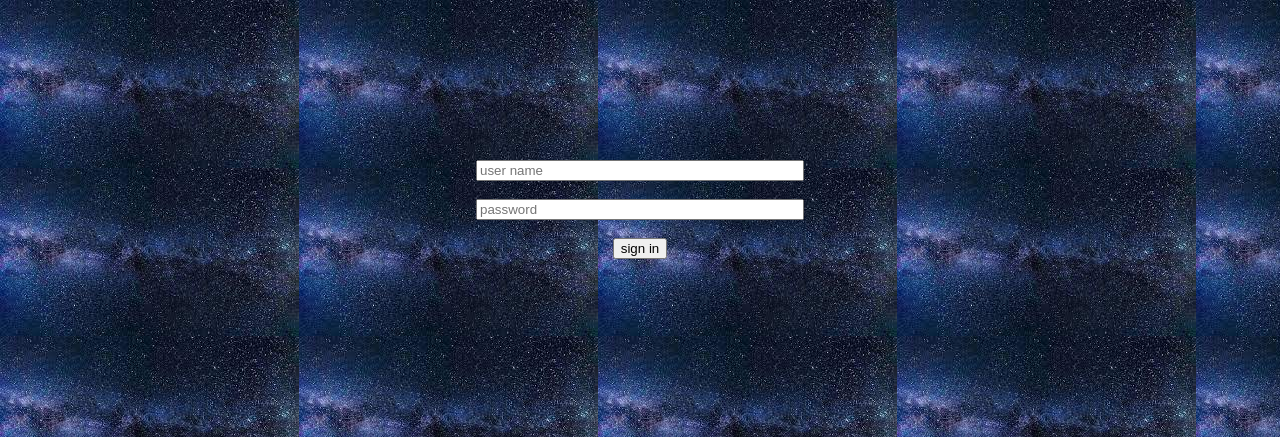
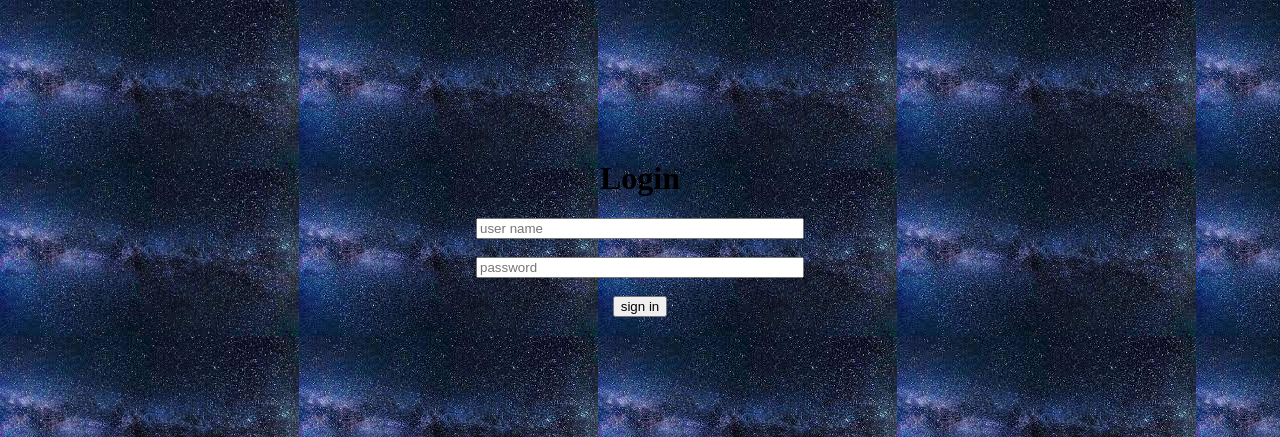
Before and after one commit to aswandhkolangarodi/login, a Django app: page /home/login in a window 1280 px wide. Shown: the top 437 px of the page. Run offline with Django 3.2, Linux system fonts and the light colour scheme.

Commit message:
Update login.html

```diff
--- a/gitapp/templates/login.html
+++ b/gitapp/templates/login.html
@@ -10,6 +10,7 @@
 </head>
 <body background="{% static 'images/bg.jpg'%}">
     <center style="margin-top: 10rem;">
+        <h1>Login</h1>
         <input style="width: 20rem;" type="text" placeholder="user name"><br><br>
         <input style="width: 20rem;" type="password" placeholder="password"><br><br>
         <input type="button" value="sign in">
```
